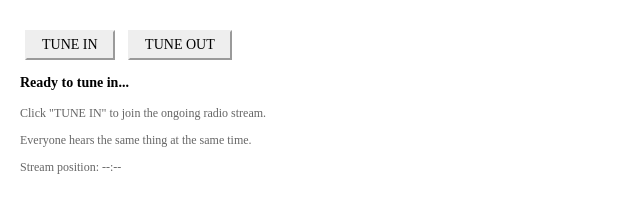
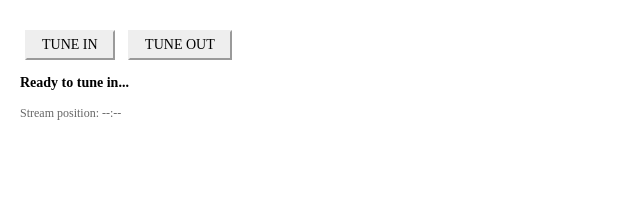
Before and after one commit to try-electronic-store/tryelectronicstore.com, a plain HTML site: page index.html in a window 1280 px wide. Shown: the part 272-484 px from the top of the page, without its empty margins (0-640 px from the left). Drawn offline with Linux system fonts and the light colour scheme.

Commit message:
Update index.html

```diff
--- a/index.html
+++ b/index.html
@@ -5,7 +5,7 @@
     <meta charset="UTF-8">
     <style>
         body {
-            font-family: Chicago, serif;
+            font-family: Times New Roman, serif;
             background-color: white;
             color: black;
             margin: 20px;
@@ -91,8 +91,6 @@
     <div class="status" id="status">Ready to tune in...</div>
 
     <div class="info">
-        <p>Click "TUNE IN" to join the ongoing radio stream.</p>
-        <p>Everyone hears the same thing at the same time.</p>
         <p>Stream position: <span id="position">--:--</span></p>
     </div>
 
```
